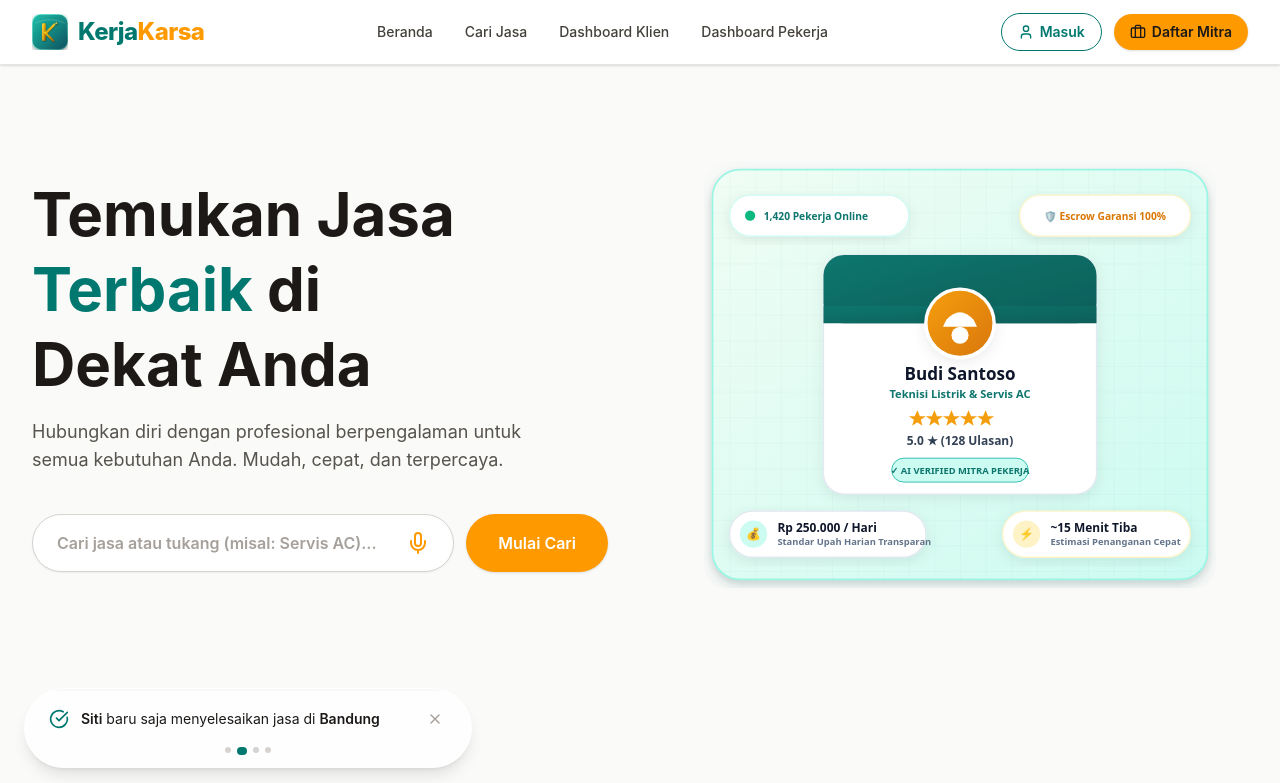
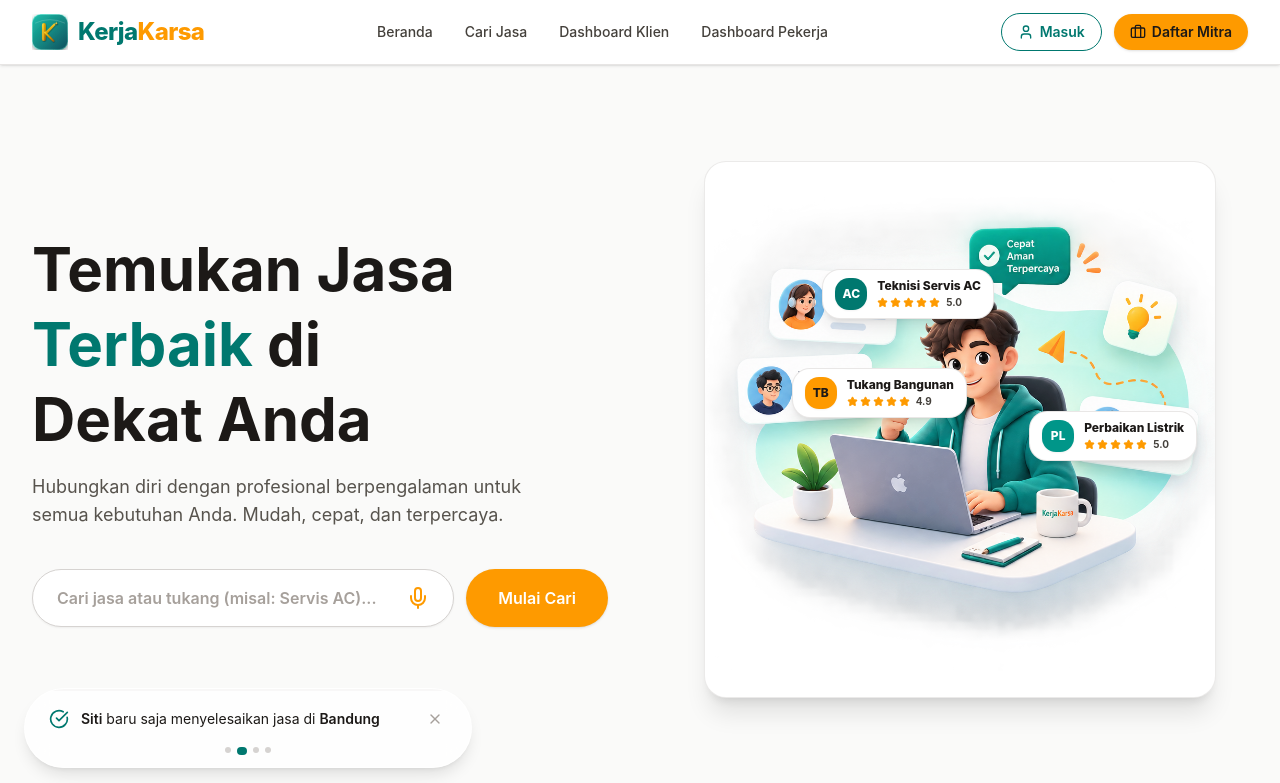
Before and after one commit to andybagus26/kerjakarsa, a Next.js app: page / in a window 1280 px wide. Shown: the top 783 px of the page. Built offline with nearby package versions, Linux system fonts and the light colour scheme.

Commit message:
feat: replace digital job labels (UI/UX, Web Dev, Content Writer) in hero illustration with informal blue-collar jobs (Teknisi Servis AC, Tukang Bangunan, Perbaikan Listrik)

```diff
--- a/components/hero-section.tsx
+++ b/components/hero-section.tsx
@@ -99,13 +99,63 @@ export function HeroSection() {
             </form>
           </div>
 
-          {/* Right Visual - Professional Vector SVG Illustration */}
-          <div className="relative flex items-center justify-center">
-            <img
-              src="/hero-illustration.svg"
-              alt="KerjaKarsa Ecosystem Illustration"
-              className="w-full max-w-lg h-auto drop-shadow-md rounded-3xl"
+          {/* Right Visual - 3D Character Illustration with Informal Job Overlays */}
+          <div className="relative w-full max-w-md md:max-w-lg aspect-[976/1024] mx-auto rounded-3xl overflow-hidden shadow-xl border border-stone-200/80 bg-white">
+            <Image
+              src="/gambarlanding.png"
+              alt="Ilustrasi Layanan KerjaKarsa"
+              fill
+              className="object-contain"
+              priority
             />
+
+            {/* Overlay 1: Top-Left Card (Replaces UI/UX Designer -> Teknisi Servis AC) */}
+            <div className="absolute top-[20%] left-[23%] bg-white rounded-2xl px-3 py-2 shadow-lg border border-stone-200/90 flex items-center gap-2.5 z-20 min-w-[155px]">
+              <div className="w-8 h-8 rounded-xl bg-teal-700 text-white font-extrabold text-xs flex items-center justify-center shadow-xs shrink-0">
+                AC
+              </div>
+              <div className="min-w-0">
+                <h4 className="text-xs font-extrabold text-stone-900 leading-tight truncate">Teknisi Servis AC</h4>
+                <div className="flex items-center gap-0.5 mt-0.5">
+                  {[...Array(5)].map((_, i) => (
+                    <Star key={i} size={11} className="fill-amber-500 text-amber-500" />
+                  ))}
+                  <span className="text-[10px] font-bold text-stone-700 ml-1">5.0</span>
+                </div>
+              </div>
+            </div>
+
+            {/* Overlay 2: Bottom-Left Card (Replaces Web Developer -> Tukang Bangunan) */}
+            <div className="absolute top-[38.5%] left-[17%] bg-white rounded-2xl px-3 py-2 shadow-lg border border-stone-200/90 flex items-center gap-2.5 z-20 min-w-[155px]">
+              <div className="w-8 h-8 rounded-xl bg-amber-500 text-stone-900 font-extrabold text-xs flex items-center justify-center shadow-xs shrink-0">
+                TB
+              </div>
+              <div className="min-w-0">
+                <h4 className="text-xs font-extrabold text-stone-900 leading-tight truncate">Tukang Bangunan</h4>
+                <div className="flex items-center gap-0.5 mt-0.5">
+                  {[...Array(5)].map((_, i) => (
+                    <Star key={i} size={11} className="fill-amber-500 text-amber-500" />
+                  ))}
+                  <span className="text-[10px] font-bold text-stone-700 ml-1">4.9</span>
+                </div>
+              </div>
+            </div>
+
+            {/* Overlay 3: Right Card (Replaces Content Writer -> Perbaikan Listrik) */}
+            <div className="absolute top-[46.5%] right-[3.5%] bg-white rounded-2xl px-3 py-2 shadow-lg border border-stone-200/90 flex items-center gap-2.5 z-20 min-w-[150px]">
+              <div className="w-8 h-8 rounded-xl bg-teal-600 text-white font-extrabold text-xs flex items-center justify-center shadow-xs shrink-0">
+                PL
+              </div>
+              <div className="min-w-0">
+                <h4 className="text-xs font-extrabold text-stone-900 leading-tight truncate">Perbaikan Listrik</h4>
+                <div className="flex items-center gap-0.5 mt-0.5">
+                  {[...Array(5)].map((_, i) => (
+                    <Star key={i} size={11} className="fill-amber-500 text-amber-500" />
+                  ))}
+                  <span className="text-[10px] font-bold text-stone-700 ml-1">5.0</span>
+                </div>
+              </div>
+            </div>
           </div>
         </div>
       </div>
```
Also changed, not shown: 2 other files (tests, documents, lock files or other folders).
